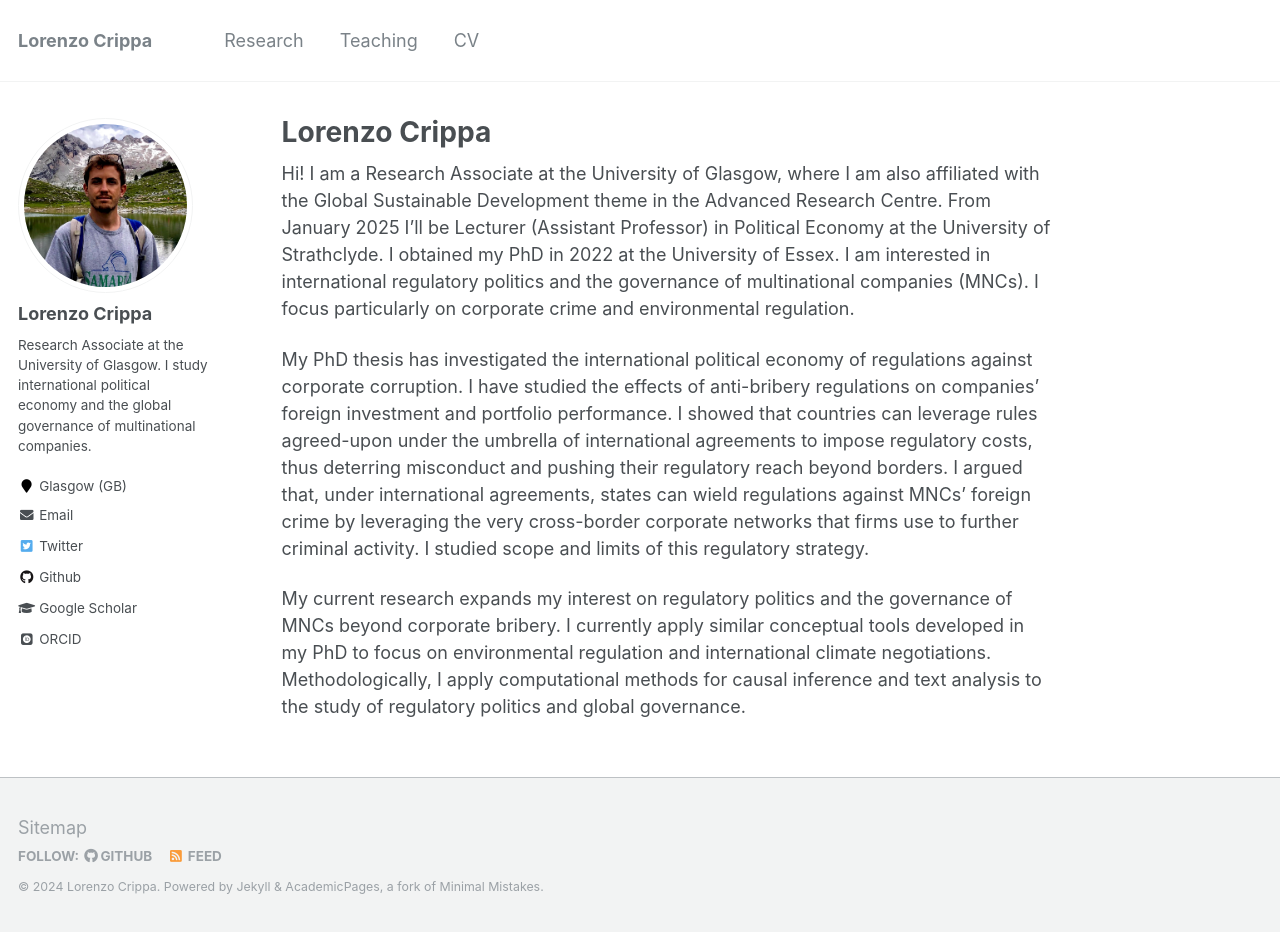
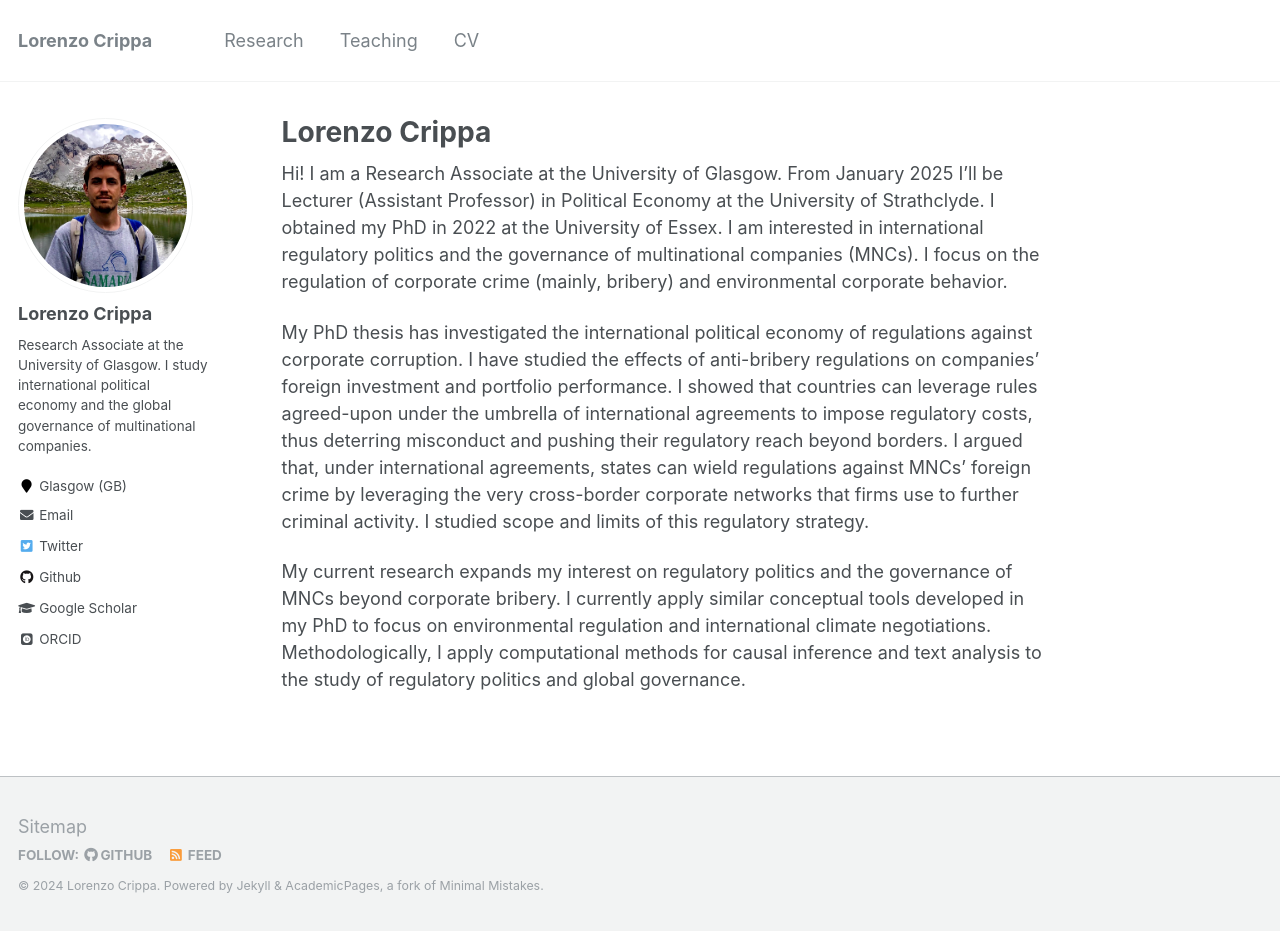
Before and after one commit to lorenzo-crippa/lorenzo-crippa.github.io, a Jekyll site: the page built from _pages/about.md, in a window 1280 px wide and 932 px high. Built offline with Jekyll 4.4.1, drawn with Linux system fonts in a browser that asks for light colours; some web fonts are replaced.

Commit message:
Update about.md

```diff
--- a/_pages/about.md
+++ b/_pages/about.md
@@ -7,7 +7,7 @@ redirect_from:
   - /about.html
 ---
 
-Hi! I am a Research Associate at the University of Glasgow, where I am also affiliated with the Global Sustainable Development theme in the Advanced Research Centre. From January 2025 I'll be Lecturer (Assistant Professor) in Political Economy at the University of Strathclyde. I obtained my PhD in 2022 at the University of Essex. I am interested in international regulatory politics and the governance of multinational companies (MNCs). I focus particularly on corporate crime and environmental regulation.
+Hi! I am a Research Associate at the University of Glasgow. From January 2025 I'll be Lecturer (Assistant Professor) in Political Economy at the University of Strathclyde. I obtained my PhD in 2022 at the University of Essex. I am interested in international regulatory politics and the governance of multinational companies (MNCs). I focus on the regulation of corporate crime (mainly, bribery) and environmental corporate behavior.
 
 My PhD thesis has investigated the international political economy of regulations against corporate corruption. I have studied the effects of anti-bribery regulations on companies' foreign investment and portfolio performance. I showed that countries can leverage rules agreed-upon under the umbrella of international agreements to impose regulatory costs, thus deterring misconduct and pushing their regulatory reach beyond borders. I argued that, under international agreements, states can wield regulations against MNCs' foreign crime by leveraging the very cross-border corporate networks that firms use to further criminal activity. I studied scope and limits of this regulatory strategy.
 
```
